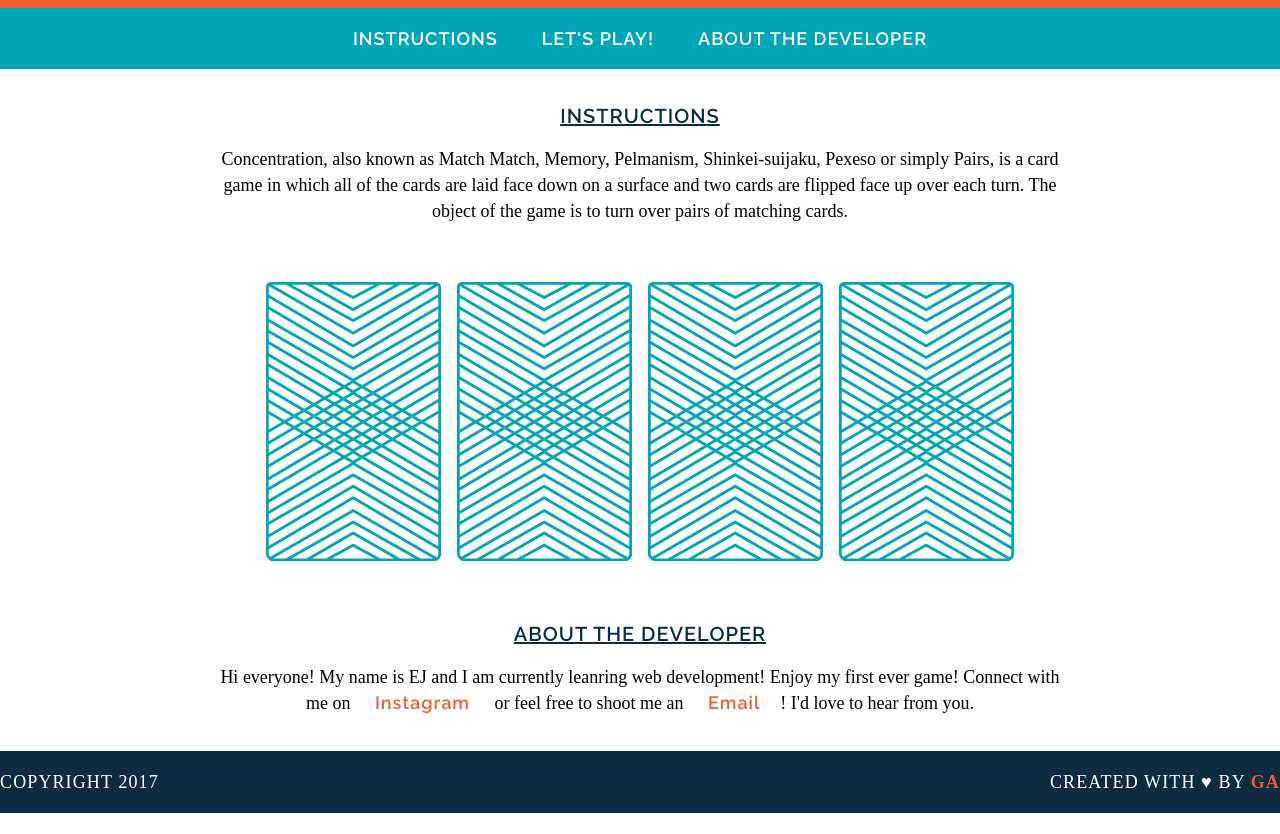
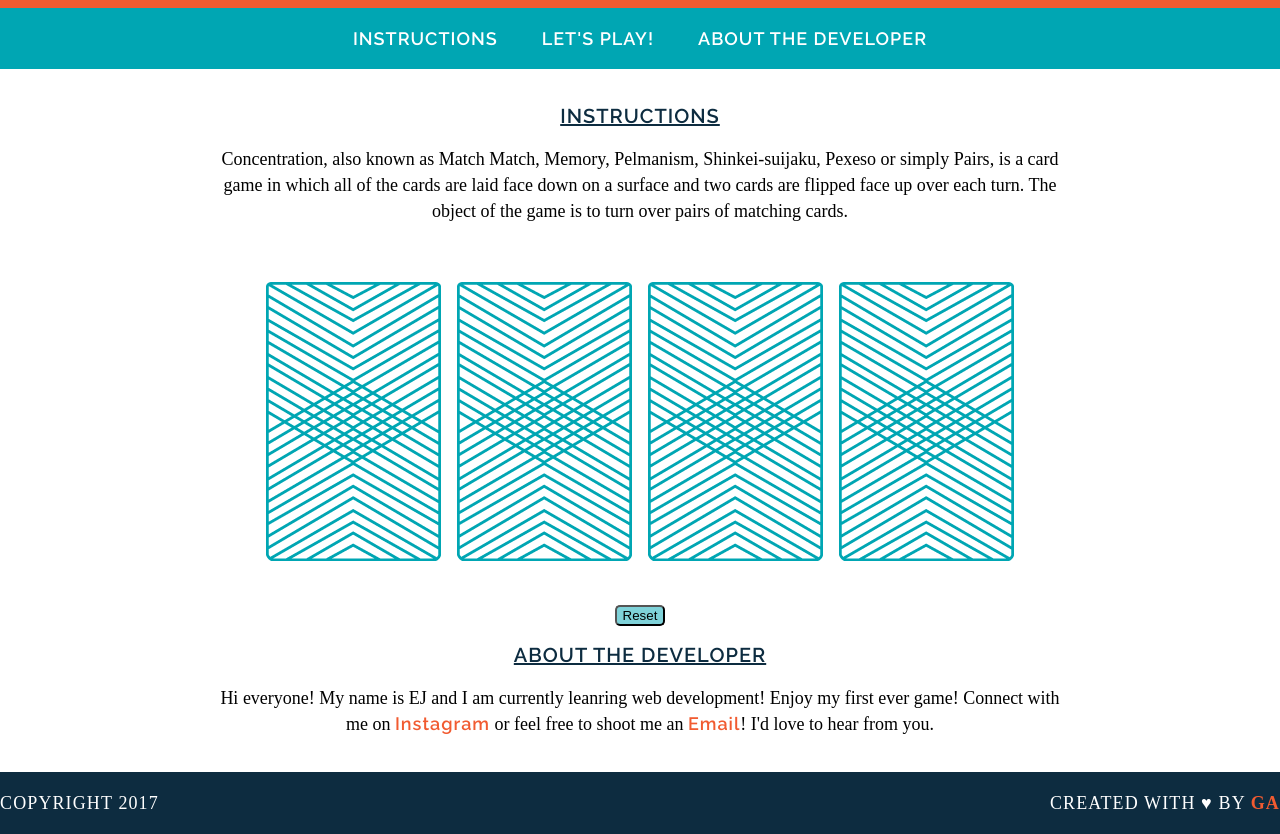
Before and after one commit to ellijayne/memory_game, a plain HTML site: page memory_game/index.html in a window 1280 px wide. Shown: the part 105-939 px from the top of the page. Before the commit the page ends 918 px from the top, so only its background shows below. Drawn offline with Linux system fonts and the light colour scheme; a web font is replaced by a local one.

Commit message:
fixed alert

```diff
--- a/memory_game/css/style.css
+++ b/memory_game/css/style.css
@@ -62,7 +62,7 @@ a {
 	border-bottom: 2px solid transparent;
 }
 
-a:hover {
+* a:hover {
 	border-color: #FFFFFF;
 }
 
@@ -70,6 +70,7 @@ a:hover {
 
 	text-transform: none;
 	color: #F15B31;
+	margin: 0;
 }
 
 footer {
@@ -104,3 +105,9 @@ footer {
 	color: #F15B31;
 	font-weight: 700;
 }
+
+button {
+	color: #000000;
+	background: rgba(0, 166, 179, 0.5);
+	border-radius: 5px;
+}
--- a/memory_game/index.html
+++ b/memory_game/index.html
@@ -22,6 +22,7 @@
 		<p>Concentration, also known as Match Match, Memory, Pelmanism, Shinkei-suijaku, Pexeso or simply Pairs, is a card game in which all of the cards are laid face down on a surface and two cards are flipped face up over each turn. The object of the game is to turn over pairs of matching cards.</p>
 
 		<div id="game-board" class="board clearfix"></div>
+		<button id="restartButton">Reset</button>
 
 	<h2 id="aboutej">About the Developer</h2>
 		<p>Hi everyone! My name is EJ and I am currently leanring web development! Enjoy my first ever game! Connect with me on <a class="social-links" href="https://www.instagram.com/elli_jayne/">Instagram</a> or feel free to shoot me an <a class="social-links" href="mailto:ellijayne.m.willard@gmail.com">Email</a>! I'd love to hear from you.</p>
--- a/memory_game/js/main.js
+++ b/memory_game/js/main.js
@@ -60,3 +60,7 @@ var createBoard = function() {
 };
 
 createBoard();
+
+var gameReset = document.querySelector('button').addEventListener('click', function() {
+    location.reload();
+});
```
Also changed, not shown: 1 other file.
